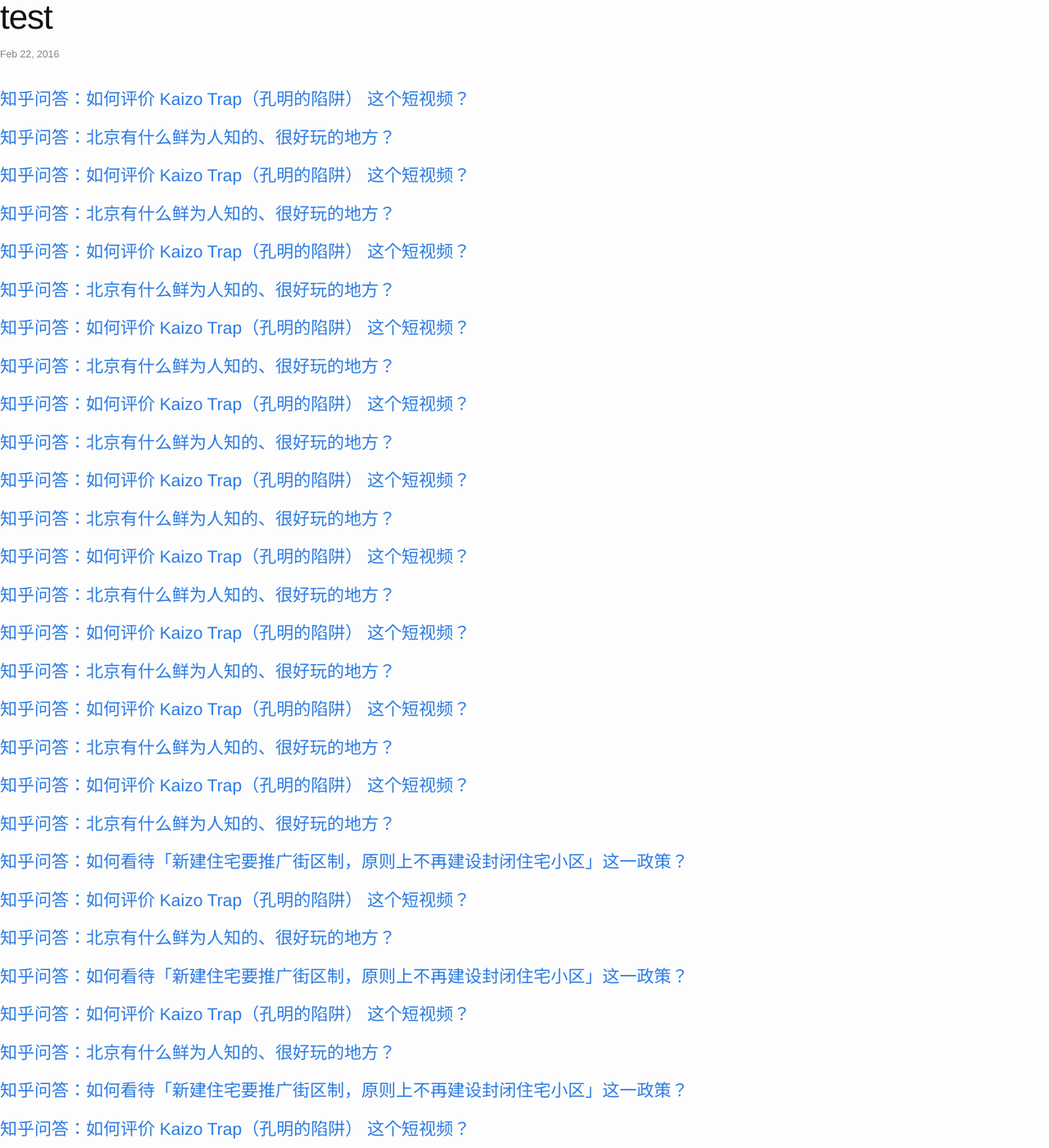
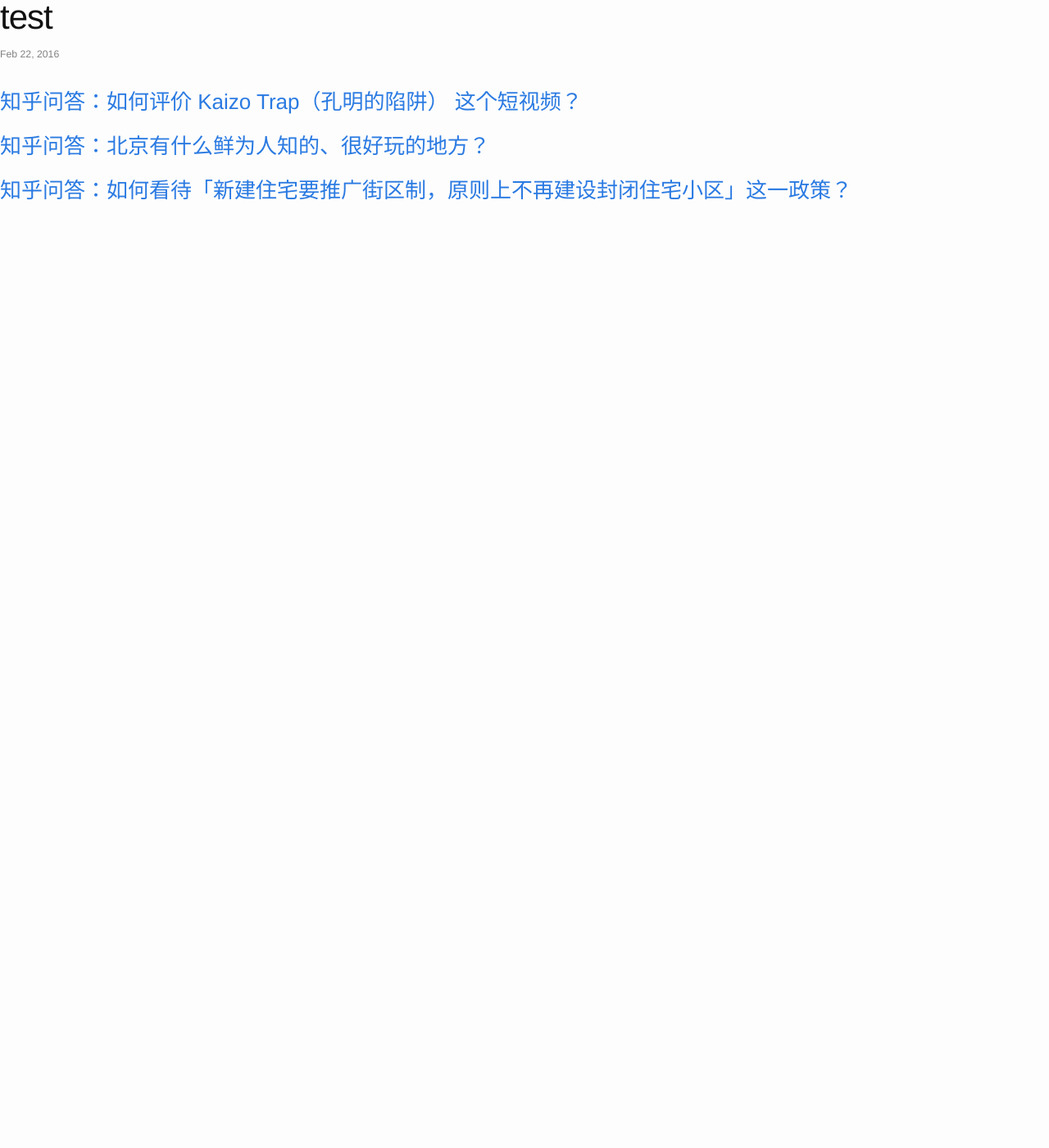
Before and after one commit to cnwarden/cnwarden.github.io, a Jekyll site: the page built from _posts/2016-02-22-test.markdown, in a window 1280 px wide and 1400 px high. Shown: the whole window at 82% size. Built offline with Jekyll 4.4.1, drawn with Linux system fonts in a browser that asks for light colours; some of the changed text lies outside the part shown.

Commit message:
Update 2016-02-22-test.markdown

```diff
--- a/_posts/2016-02-22-test.markdown
+++ b/_posts/2016-02-22-test.markdown
@@ -5,68 +5,8 @@ date:   2016-02-22 07:19:20
 categories: update
 ---
 
-# [知乎问答：如何评价 Kaizo Trap（孔明的陷阱） 这个短视频？](http://www.zhihu.com/question/40365972/answer/86325688)
+### [知乎问答：如何评价 Kaizo Trap（孔明的陷阱） 这个短视频？](http://www.zhihu.com/question/40365972/answer/86325688)
 
-# [知乎问答：北京有什么鲜为人知的、很好玩的地方？](http://www.zhihu.com/question/25835899/answer/87483522)
+### [知乎问答：北京有什么鲜为人知的、很好玩的地方？](http://www.zhihu.com/question/25835899/answer/87483522)
 
-# [知乎问答：如何评价 Kaizo Trap（孔明的陷阱） 这个短视频？](http://www.zhihu.com/question/40365972/answer/86325688)
-
-# [知乎问答：北京有什么鲜为人知的、很好玩的地方？](http://www.zhihu.com/question/25835899/answer/87483522)
-
-# [知乎问答：如何评价 Kaizo Trap（孔明的陷阱） 这个短视频？](http://www.zhihu.com/question/40365972/answer/86325688)
-
-# [知乎问答：北京有什么鲜为人知的、很好玩的地方？](http://www.zhihu.com/question/25835899/answer/87483522)
-
-# [知乎问答：如何评价 Kaizo Trap（孔明的陷阱） 这个短视频？](http://www.zhihu.com/question/40365972/answer/86325688)
-
-# [知乎问答：北京有什么鲜为人知的、很好玩的地方？](http://www.zhihu.com/question/25835899/answer/87483522)
-
-# [知乎问答：如何评价 Kaizo Trap（孔明的陷阱） 这个短视频？](http://www.zhihu.com/question/40365972/answer/86325688)
-
-# [知乎问答：北京有什么鲜为人知的、很好玩的地方？](http://www.zhihu.com/question/25835899/answer/87483522)
-
-# [知乎问答：如何评价 Kaizo Trap（孔明的陷阱） 这个短视频？](http://www.zhihu.com/question/40365972/answer/86325688)
-
-# [知乎问答：北京有什么鲜为人知的、很好玩的地方？](http://www.zhihu.com/question/25835899/answer/87483522)
-
-# [知乎问答：如何评价 Kaizo Trap（孔明的陷阱） 这个短视频？](http://www.zhihu.com/question/40365972/answer/86325688)
-
-# [知乎问答：北京有什么鲜为人知的、很好玩的地方？](http://www.zhihu.com/question/25835899/answer/87483522)
-
-# [知乎问答：如何评价 Kaizo Trap（孔明的陷阱） 这个短视频？](http://www.zhihu.com/question/40365972/answer/86325688)
-
-# [知乎问答：北京有什么鲜为人知的、很好玩的地方？](http://www.zhihu.com/question/25835899/answer/87483522)
-
-# [知乎问答：如何评价 Kaizo Trap（孔明的陷阱） 这个短视频？](http://www.zhihu.com/question/40365972/answer/86325688)
-
-# [知乎问答：北京有什么鲜为人知的、很好玩的地方？](http://www.zhihu.com/question/25835899/answer/87483522)
-
-# [知乎问答：如何评价 Kaizo Trap（孔明的陷阱） 这个短视频？](http://www.zhihu.com/question/40365972/answer/86325688)
-
-# [知乎问答：北京有什么鲜为人知的、很好玩的地方？](http://www.zhihu.com/question/25835899/answer/87483522)
-
-# [知乎问答：如何看待「新建住宅要推广街区制，原则上不再建设封闭住宅小区」这一政策？](http://www.zhihu.com/question/40611359)
-
-# [知乎问答：如何评价 Kaizo Trap（孔明的陷阱） 这个短视频？](http://www.zhihu.com/question/40365972/answer/86325688)
-
-# [知乎问答：北京有什么鲜为人知的、很好玩的地方？](http://www.zhihu.com/question/25835899/answer/87483522)
-
-# [知乎问答：如何看待「新建住宅要推广街区制，原则上不再建设封闭住宅小区」这一政策？](http://www.zhihu.com/question/40611359)
-
-# [知乎问答：如何评价 Kaizo Trap（孔明的陷阱） 这个短视频？](http://www.zhihu.com/question/40365972/answer/86325688)
-
-# [知乎问答：北京有什么鲜为人知的、很好玩的地方？](http://www.zhihu.com/question/25835899/answer/87483522)
-
-# [知乎问答：如何看待「新建住宅要推广街区制，原则上不再建设封闭住宅小区」这一政策？](http://www.zhihu.com/question/40611359)
-
-# [知乎问答：如何评价 Kaizo Trap（孔明的陷阱） 这个短视频？](http://www.zhihu.com/question/40365972/answer/86325688)
-
-# [知乎问答：北京有什么鲜为人知的、很好玩的地方？](http://www.zhihu.com/question/25835899/answer/87483522)
-
-# [知乎问答：如何看待「新建住宅要推广街区制，原则上不再建设封闭住宅小区」这一政策？](http://www.zhihu.com/question/40611359)
-
-# [知乎问答：如何评价 Kaizo Trap（孔明的陷阱） 这个短视频？](http://www.zhihu.com/question/40365972/answer/86325688)
-
-# [知乎问答：北京有什么鲜为人知的、很好玩的地方？](http://www.zhihu.com/question/25835899/answer/87483522)
-
-# [知乎问答：如何看待「新建住宅要推广街区制，原则上不再建设封闭住宅小区」这一政策？](http://www.zhihu.com/question/40611359)
+### [知乎问答：如何看待「新建住宅要推广街区制，原则上不再建设封闭住宅小区」这一政策？](http://www.zhihu.com/question/40611359)
```
